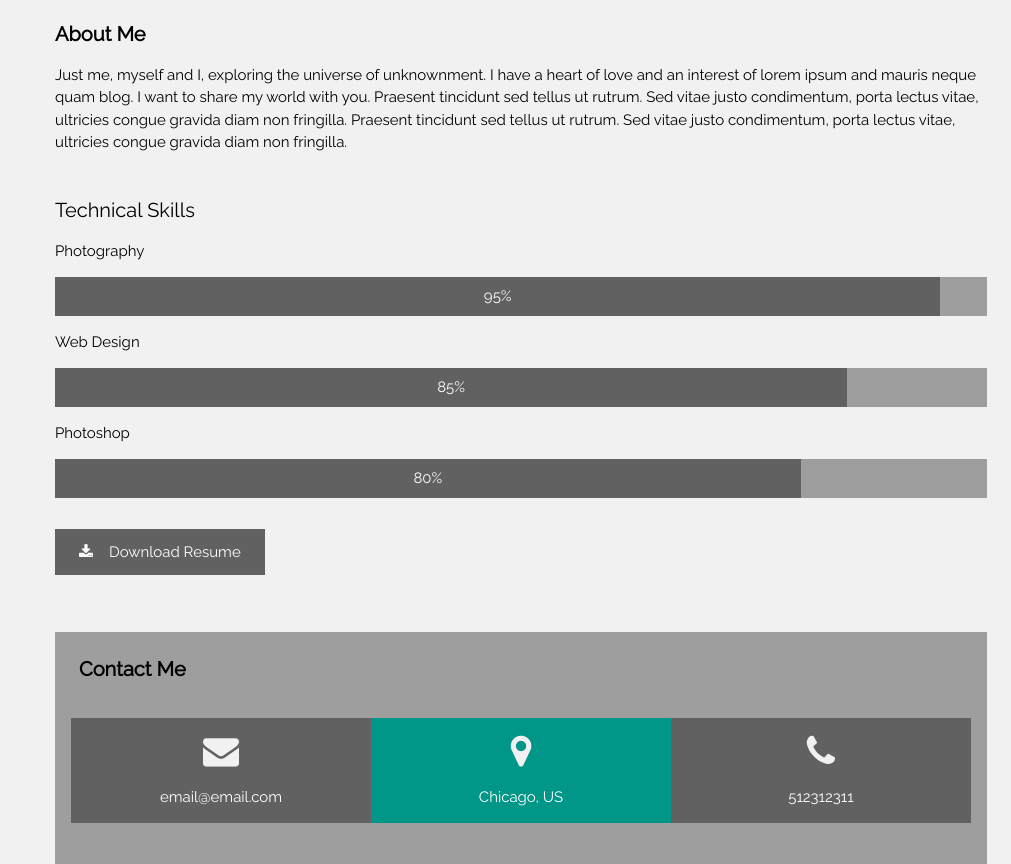
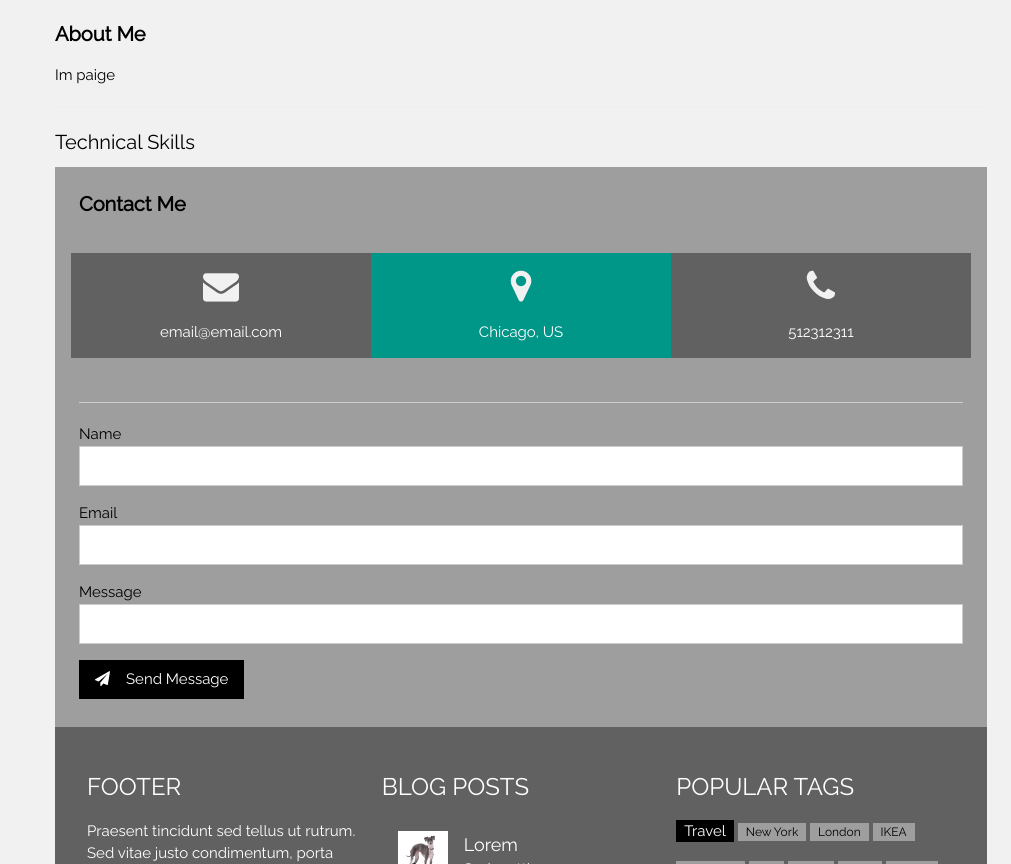
Before and after one commit to paigel2020/sandbox, a plain HTML site: page index.html in a window 1280 px wide. Shown: the part 1741-2605 px from the top of the page, without its empty margins (269-1280 px from the left). Drawn offline with nearby package versions, Linux system fonts and the light colour scheme.

Commit message:
Update index.html

```diff
--- a/index.html
+++ b/index.html
@@ -132,29 +132,10 @@ body,h1,h2,h3,h4,h5,h6 {font-family: "Raleway", sans-serif}
 
   <div class="w3-container w3-padding-large" style="margin-bottom:32px">
     <h4><b>About Me</b></h4>
-    <p>Just me, myself and I, exploring the universe of unknownment. I have a heart of love and an interest of lorem ipsum and mauris neque quam blog. I want to share my world with you. Praesent tincidunt sed tellus ut rutrum. Sed vitae justo condimentum, porta lectus vitae, ultricies congue gravida diam non fringilla. Praesent tincidunt sed tellus ut rutrum. Sed vitae justo condimentum, porta lectus vitae, ultricies congue gravida diam non fringilla.</p>
+    <p> Im paige</p>
     <hr>
 
     <h4>Technical Skills</h4>
-    <!-- Progress bars / Skills -->
-    <p>Photography</p>
-    <div class="w3-grey">
-      <div class="w3-container w3-dark-grey w3-padding w3-center" style="width:95%">95%</div>
-    </div>
-    <p>Web Design</p>
-    <div class="w3-grey">
-      <div class="w3-container w3-dark-grey w3-padding w3-center" style="width:85%">85%</div>
-    </div>
-    <p>Photoshop</p>
-    <div class="w3-grey">
-      <div class="w3-container w3-dark-grey w3-padding w3-center" style="width:80%">80%</div>
-    </div>
-    <p>
-      <button class="w3-button w3-dark-grey w3-padding-large w3-margin-top w3-margin-bottom">
-        <i class="fa fa-download w3-margin-right"></i>Download Resume
-      </button>
-    </p>
-    <hr>
 
   <!-- Contact Section -->
   <div class="w3-container w3-padding-large w3-grey">
```
